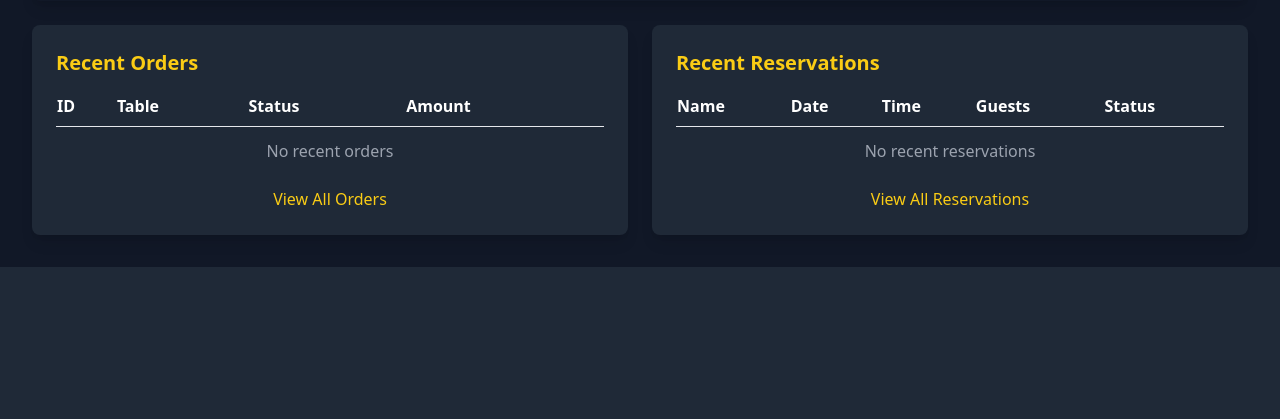
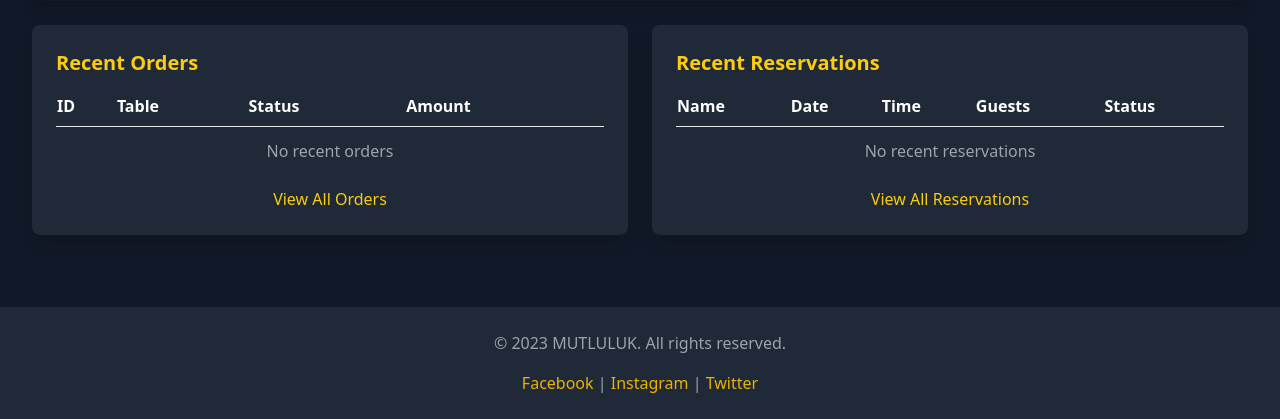
Before and after one commit to Andrewb2878/Restaurant-Management, a Django app: template RMS/staff_scheduling/templates/staff_scheduling/manager_dashboard.html in a window 1280 px wide. Shown: the part 575-994 px from the top of the page. Before the commit the page ends 842 px from the top, so only its background shows below. Run offline with Django 5.2, Linux system fonts and the light colour scheme; the template is opened without the code that fills it, so the values that code supplies are empty; some libraries are stand-ins or nearby versions.

Commit message:
Added footer to manager dashboard with copyright notice and social media links and another food item on the menu

```diff
--- a/RMS/staff_scheduling/templates/staff_scheduling/manager_dashboard.html
+++ b/RMS/staff_scheduling/templates/staff_scheduling/manager_dashboard.html
@@ -139,4 +139,15 @@
         </div>
     </main>
 </body>
+<!-- Footer -->
+<footer class="bg-gray-800 py-6 mt-10">
+    <div class="container mx-auto text-center text-gray-400">
+        <p>&copy; 2023 MUTLULUK. All rights reserved.</p>
+        <div class="mt-4">
+            <a href="#" class="text-yellow-500 hover:text-yellow-600">Facebook</a> |
+            <a href="#" class="text-yellow-500 hover:text-yellow-600">Instagram</a> |
+            <a href="#" class="text-yellow-500 hover:text-yellow-600">Twitter</a>
+        </div>
+    </div>
+</footer>
 </html>
```
Also changed, not shown: RMS/db.sqlite3.
